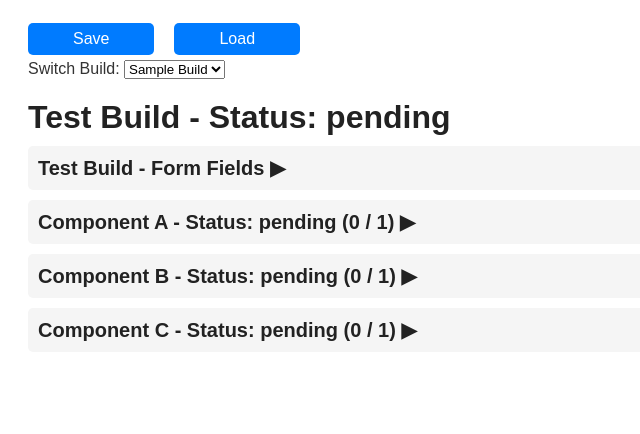
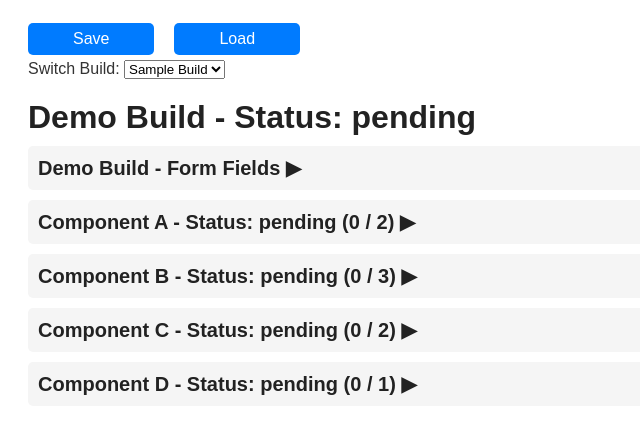
Before and after one commit to rydyr/data_manager, a React app: page / in a window 1280 px wide. Shown: the top 434 px of the page, without its empty margins (0-640 px from the left). Built offline with nearby package versions, Linux system fonts and the light colour scheme.

Commit message:
prep for default build

```diff
--- a/src/context/BuildContext.js
+++ b/src/context/BuildContext.js
@@ -8,7 +8,7 @@ const BuildContext = createContext();
 // Provider Component
 export const BuildProvider = ({ children }) => {
   const builds = { sampleBuild, testBuild }; // Add new builds here
-  const [currentBuildKey, setCurrentBuildKey] = useState('testBuild'); // Default build
+  const [currentBuildKey, setCurrentBuildKey] = useState('sampleBuild'); // Default build
   const [build, setBuild] = useState(builds[currentBuildKey]);
 
   const switchBuild = (newBuild) => {
--- a/webpack.config.js
+++ b/webpack.config.js
@@ -68,3 +68,6 @@ export default {
         },
     },
 };
+
+console.log(`Loaded envFile: ${envFile}`);
+console.log(`NODE_ENV: ${process.env.NODE_ENV}`);
```
